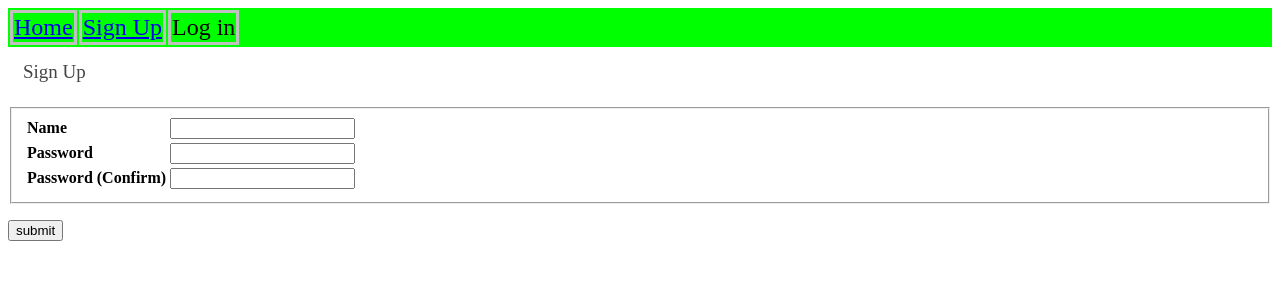
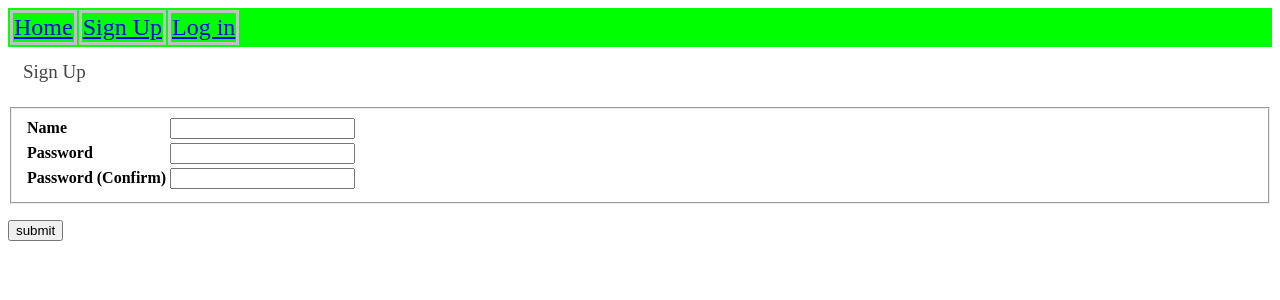
Before and after one commit to yassu/PomoBoard, a CodeIgniter app: page /database/index.php/user/sign_up in a window 1280 px wide. Shown: the top 300 px of the page. Run offline with CodeIgniter, Linux system fonts and the light colour scheme; data that the repository does not hold is empty.

Commit message:
ヘッダのLoginをリンクにする

```diff
--- a/codeigniter/application/views/statics/header.php
+++ b/codeigniter/application/views/statics/header.php
@@ -40,7 +40,9 @@
 			<td class="header_cell">
 				<a href="<?php echo site_url('/user/sign_up') ?>"> Sign Up </a>
 			</td>
-			<td class="header_cell"> Log in </td>
+			<td class="header_cell">
+				<a href="<?php echo site_url('/user/login') ?>"> Log in </a>
+			</td>
 		</tr>
 	</table>
 </div>
```
